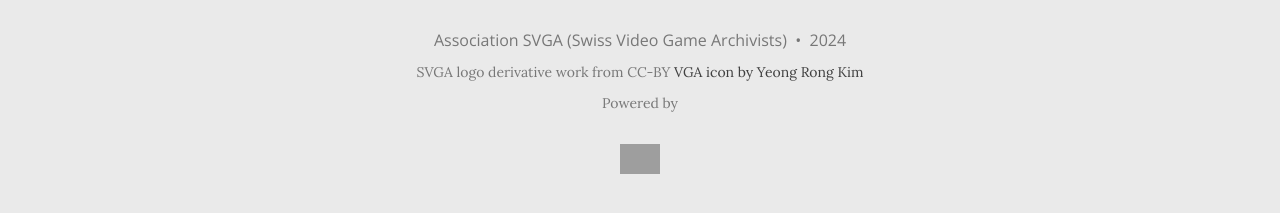
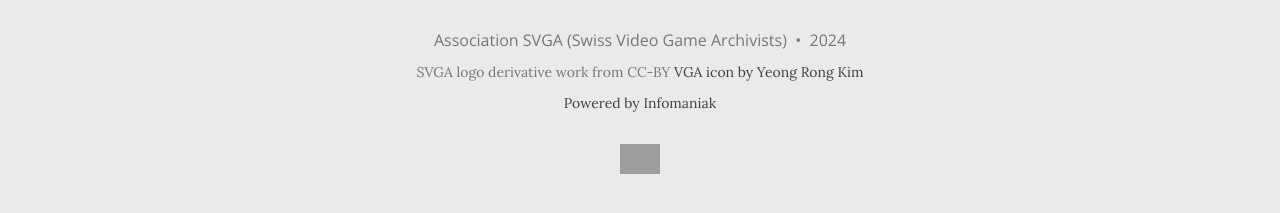
Before and after one commit to SVGA-ch/SVGA-ch.github.io, a Jekyll site: the page built from contact.md, in a window 1280 px wide and 1038 px high. Shown: the part 784-997 px from the top of the window. Built offline with Jekyll 4.4.1, drawn with Linux system fonts in a browser that asks for light colours; nearby versions of some CDN libraries; grey boxes are pictures that could not be loaded.

Commit message:
Fixed footer

```diff
--- a/_includes/footer.html
+++ b/_includes/footer.html
@@ -36,8 +36,7 @@
 	      <a href="https://thenounproject.com/icon/vga-2139322/">VGA icon by Yeong Rong Kim</a>
       </p>
       <p class="theme-by text-muted">
-	      Powered by
-	      <a href="https://www.infomaniak.com/"Infomaniak></a>
+	      <a href="https://www.infomaniak.com/">Powered by Infomaniak</a>
       </p>
       <p style="text-align:center;">
 	<img src="/assets/img/logo_infomaniak_bleu.png" alt="Infomaniak" height="30">
```
